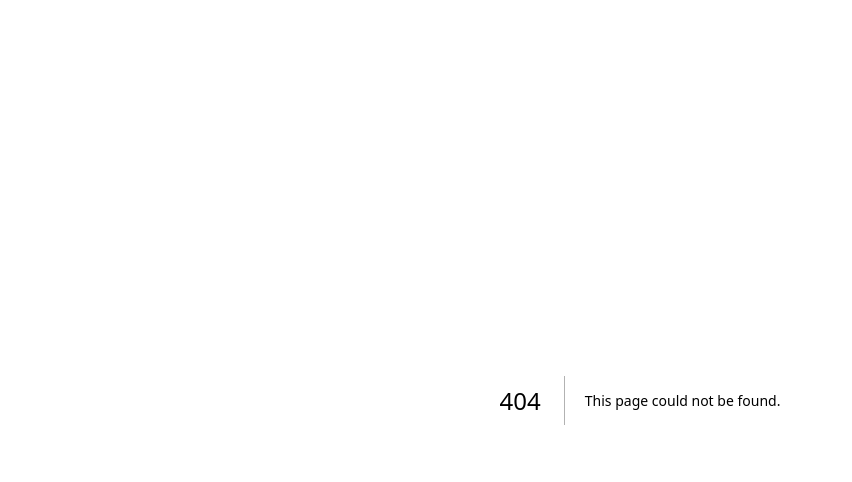
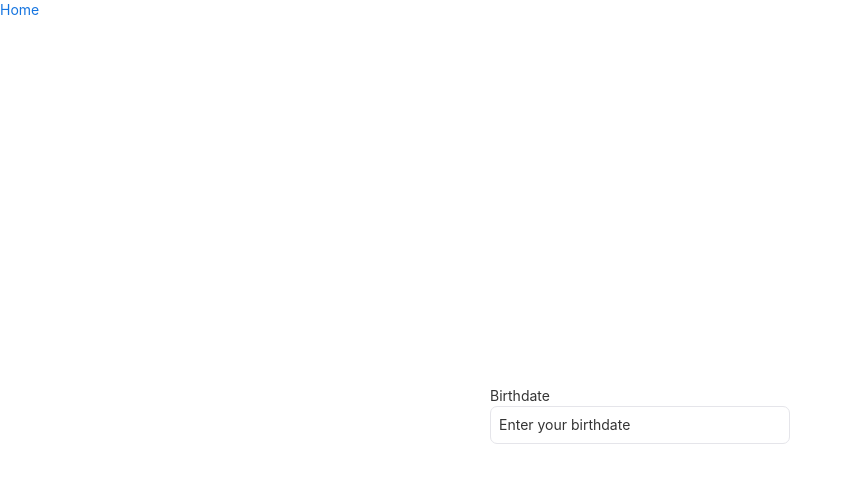
Before and after one commit to pekerleke/bad-ui, a Next.js app: page /bad-ui/component/date-guesser in a window 1280 px wide. Before the commit this address had no page. Shown: the top 482 px of the page, without its empty margins (0-852 px from the left). Built offline with nearby package versions, Linux system fonts and the light colour scheme.

Commit message:
add date-guesser

```diff
--- /dev/null
+++ b/src/pages/component/date-guesser/dateGuesser.module.scss
@@ -0,0 +1,16 @@
+.container {
+    height: 100vh;
+    display: flex;
+    justify-content: center;
+    align-items: center;
+
+    .input {
+        border: 1px solid #e5e5ea;
+        height: 36px;
+        display: flex;
+        align-items: center;
+        padding-inline: 8px;
+        border-radius: 7px;
+        margin-bottom: 10px;
+    }
+}
--- /dev/null
+++ b/src/pages/component/date-guesser/index.tsx
@@ -0,0 +1,61 @@
+import { useState } from "react";
+import styles from "./dateGuesser.module.scss";
+import 'rsuite/dist/rsuite.min.css';
+
+
+//TODO: fix metadata and layout config
+
+export default function InputKeyboardLess() {
+
+    const [minDate, setMinDate] = useState('1950-02-12T01:57:45.271Z');
+    const [endDate, setEndDate] = useState('2023-02-12T01:57:45.271Z');
+    const [attempsCount, setAttempsCount] = useState(0);
+    const [birthdate, setBirthdate] = useState();
+    const [checkDate, setCheckDate] = useState<string>();
+
+    const generateRandomDOB = (minDate: any, maxDate: any) => {
+        const random = getRandomDate(new Date(minDate), new Date(maxDate));
+        setAttempsCount(prev => prev + 1);
+        setCheckDate(random.toISOString());
+    }
+
+    function getRandomDate(from: Date, to: Date) {
+        const fromTime = from.getTime();
+        const toTime = to.getTime();
+        return new Date(fromTime + Math.random() * (toTime - fromTime));
+    }
+
+    return (
+        <div>
+            <a href="/bad-ui">Home</a>
+            <main className={styles.container}>
+                <div style={{ width: 300 }}>
+                    Birthdate
+                    <div className={styles.input} onClick={() => console.log(generateRandomDOB(minDate, endDate))}>{birthdate || "Enter your birthdate"}</div>
+
+                    {
+                        checkDate && !birthdate && (
+                            <div>
+                                <hr />
+                                Is this your birthdate? <br />
+                                {checkDate}
+
+                                <br />
+                                <button onClick={() => setBirthdate(checkDate)}>yes</button>
+                                <button onClick={() => { setEndDate(checkDate); generateRandomDOB(minDate, checkDate) }}>no, its earlier</button>
+                                <button onClick={() => { setMinDate(checkDate); generateRandomDOB(checkDate, endDate) }}>no, its later</button>
+
+                                <hr />
+
+                                minDate: {minDate} <br />
+                                maxDate: {endDate} <br />
+                                count of guess attempts: {attempsCount}
+                            </div>
+                        )
+                    }
+
+                </div>
+            </main>
+        </div>
+    );
+}
```
